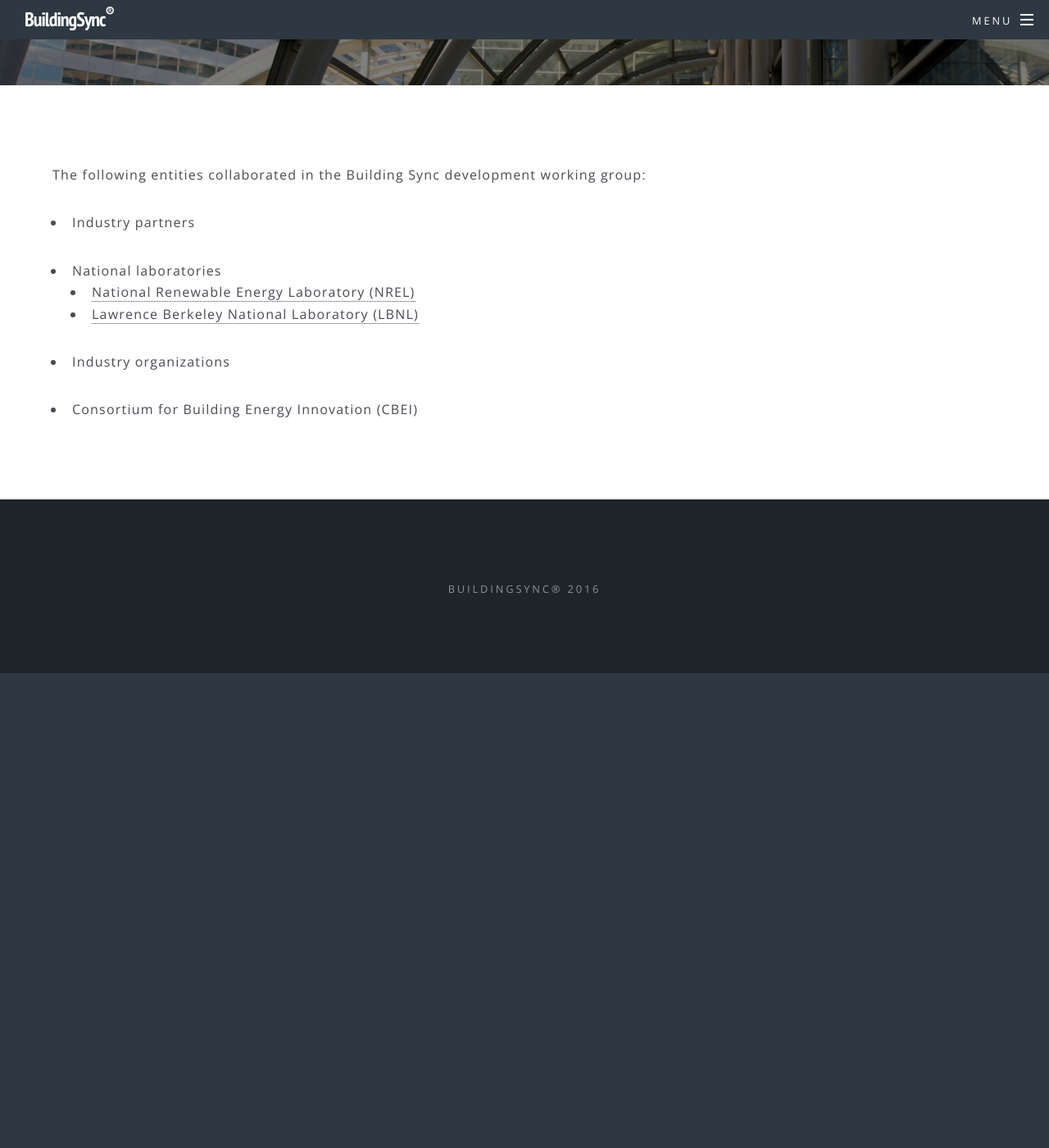
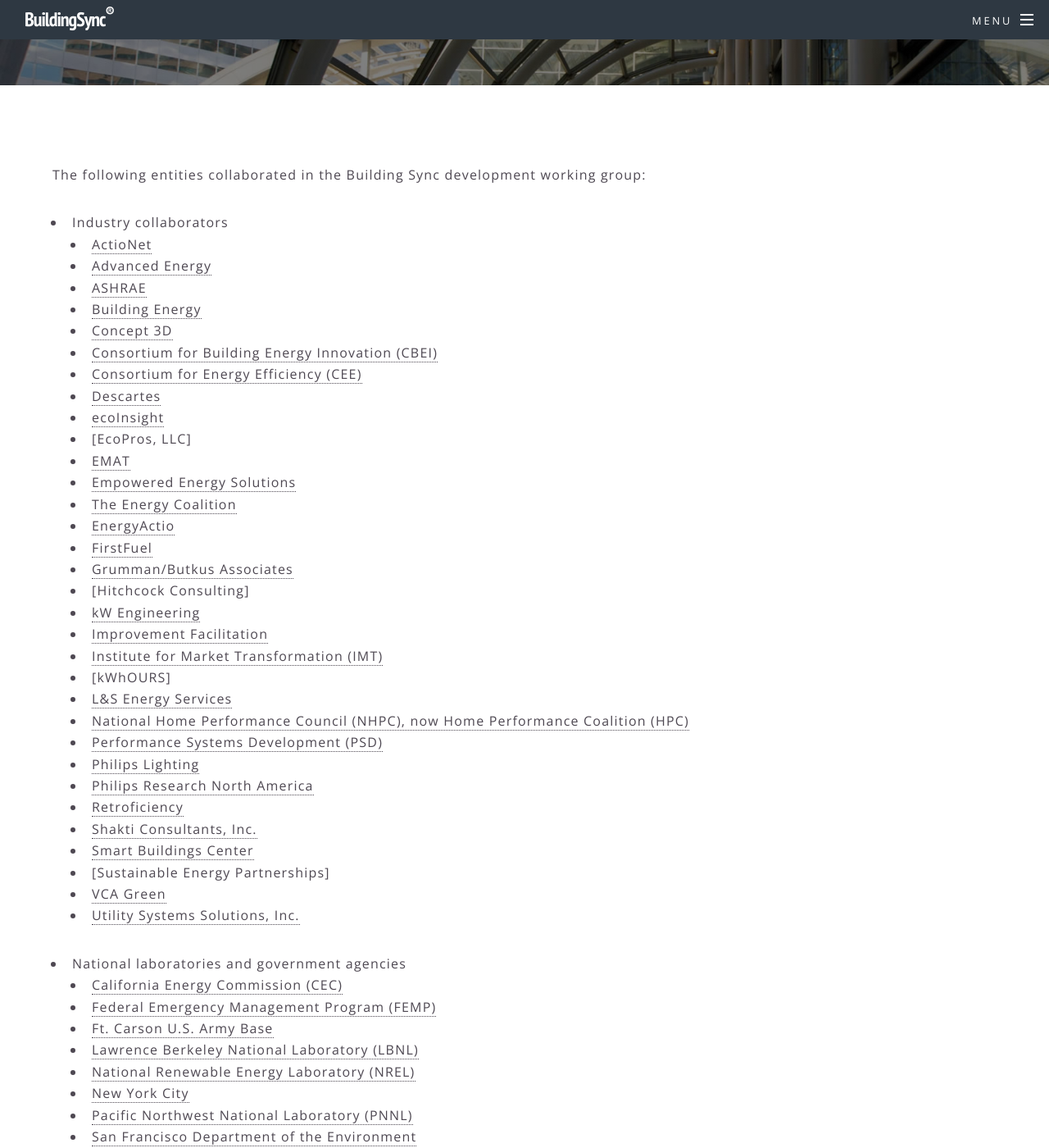
Before and after one commit to fieldkm/website, a Jekyll site: the page built from about/collaborators/index.md, in a window 1280 px wide and 1400 px high, scrolled down 231 px. Shown: the whole window at 82% size. Built offline with Jekyll 4.4.1, drawn with Linux system fonts in a browser that asks for light colours; before the commit the page ends 1052 px from its top, so only the background shows below that; some of the changed text lies outside the part shown.

Commit message:
Update about/collaborators
Added a bunch of collaborators - I don't think I have the write access to merge this fork into the main branch/trunk/whatever.  I'm hoping you can just take all the text work here and merge it for me?

```diff
--- a/about/collaborators/index.md
+++ b/about/collaborators/index.md
@@ -5,12 +5,46 @@
 
 The following entities collaborated in the Building Sync development working group:
 
-- Industry partners
-    {% comment %}- [List them with hyperlinks to their websites]{% endcomment %}
-- National laboratories
+- Industry collaborators
+    - [ActioNet](www.actionet.com)
+    - [Advanced Energy](http://www.advancedenergy.org/)
+    - [ASHRAE](www.ashrae.org)
+    - [Building Energy](http://www.buildingenergy.com/)
+    - [Concept 3D](http://www.concept3d.com/)
+    - [Consortium for Building Energy Innovation (CBEI)](http://cbei.psu.edu/)
+    - [Consortium for Energy Efficiency (CEE)](https://www.cee1.org/)
+    - [Descartes](http://www.descartesaudit.com/)
+    - [ecoInsight](http://www.ecoinsight.com/)
+    - [EcoPros, LLC]
+    - [EMAT](www.ematprogram.com)
+    - [Empowered Energy Solutions](http://www.empoweredenergysolutions.com/)
+    - [The Energy Coalition](http://energycoalition.org/)
+    - [EnergyActio](www.energyactio.com)
+    - [FirstFuel](http://www.firstfuel.com/)
+    - [Grumman/Butkus Associates](http://grummanbutkus.com/)
+    - [Hitchcock Consulting]
+    - [kW Engineering](https://www.kw-engineering.com/)
+    - [Improvement Facilitation](http://www.ifacilitation.com/)
+    - [Institute for Market Transformation (IMT)](www.imt.org)
+    - [kWhOURS]
+    - [L&S Energy Services](http://ls-energy.com/)
+    - [National Home Performance Council (NHPC), now Home Performance Coalition (HPC)](http://www.homeperformance.org/)
+    - [Performance Systems Development (PSD)](http://psdconsulting.com/)
+    - [Philips Lighting](http://www.usa.lighting.philips.com/home)
+    - [Philips Research North America](www.research.philips.com)
+    - [Retroficiency](http://www.retroficiency.com/)
+    - [Shakti Consultants, Inc.](http://www.shakti-inc.com/)
+    - [Smart Buildings Center](http://www.smartbuildingscenter.org/)
+    - [Sustainable Energy Partnerships]
+    - [VCA Green](http://www.vca-green.com/)
+    - [Utility Systems Solutions, Inc.](http://www.us2inc.com/)
+- National laboratories and government agencies
+    - [California Energy Commission (CEC)](http://www.energy.ca.gov/)
+    - [Federal Emergency Management Program (FEMP)](http://energy.gov/eere/femp/federal-energy-management-program)
+    - [Ft. Carson U.S. Army Base](http://www.carson.army.mil/)
+    - [Lawrence Berkeley National Laboratory (LBNL)](http://www.lbl.gov/)
     - [National Renewable Energy Laboratory (NREL)](http://www.nrel.gov/)
-    - [Lawrence Berkeley National Laboratory (LBNL)](http://www.lbl.gov/)
-    {% comment %}- Others? [List them with hyperlinks to their websites]{% endcomment %}
-- Industry organizations
-    {% comment %}- [List them with hyperlinks to their websites]{% endcomment %}
-- Consortium for Building Energy Innovation (CBEI){% comment %} – [not sure which category they belong in]{% endcomment %}
+    - [New York City](http://www1.nyc.gov/)
+    - [Pacific Northwest National Laboratory (PNNL)](http://www.pnnl.gov/)
+    - [San Francisco Department of the Environment](http://sfenvironment.org/)
+    - [U.S. Department of Energy (DOE)](www.energy.gov)
```
